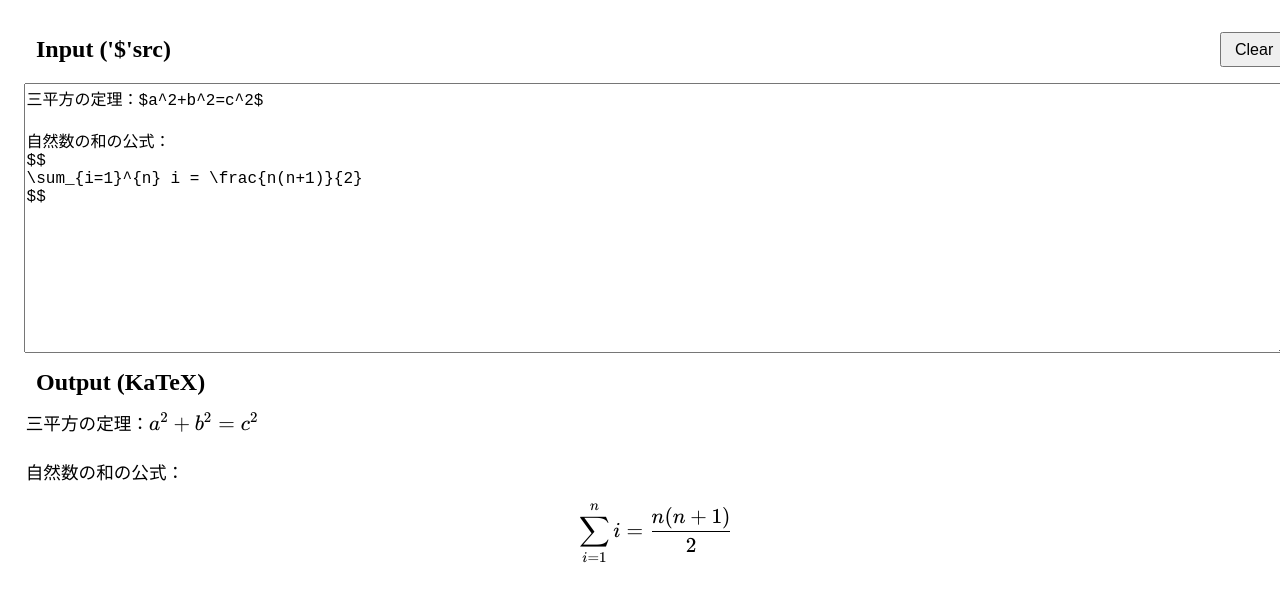
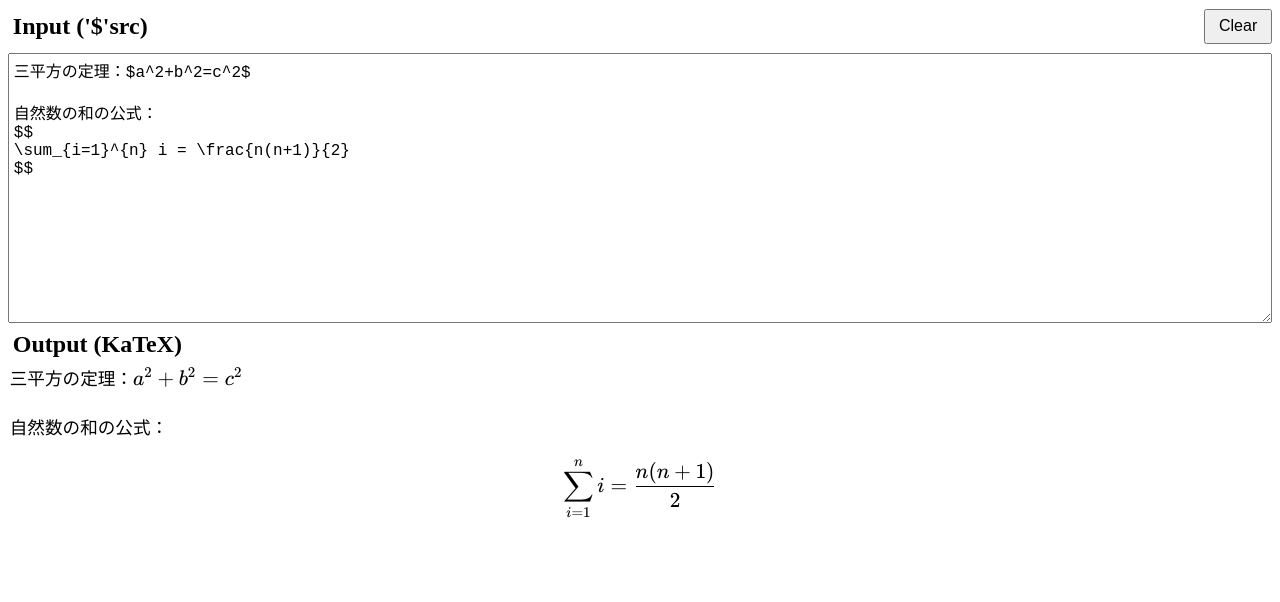
Before and after one commit to zoldof/algo-notes-ci, a Jekyll site: the page docs/katex-test/index.html, which Jekyll copies as it is, in a window 1280 px wide. Shown: the top 602 px of the page. Built offline with Jekyll 4.4.1, drawn with Linux system fonts in a browser that asks for light colours.

Commit message:
Update index.html

```diff
--- a/docs/katex-test/index.html
+++ b/docs/katex-test/index.html
@@ -14,7 +14,6 @@
     }
     #container {
       width: 100%;
-      padding: 1em;
     }
     .header {
       display: flex;
@@ -23,7 +22,7 @@
       margin-bottom: 0.5em;
     }
     h2 {
-      margin: 0.5em;
+      margin: 0.2em;
     }
     button {
       font-size: 1em;
@@ -34,7 +33,7 @@
       height: 30vh;
       font-family: monospace;
       font-size: 1em;
-      padding: 0.1em;
+      padding: 0.3em;
       box-sizing: border-box;
     }
     #output {
```
